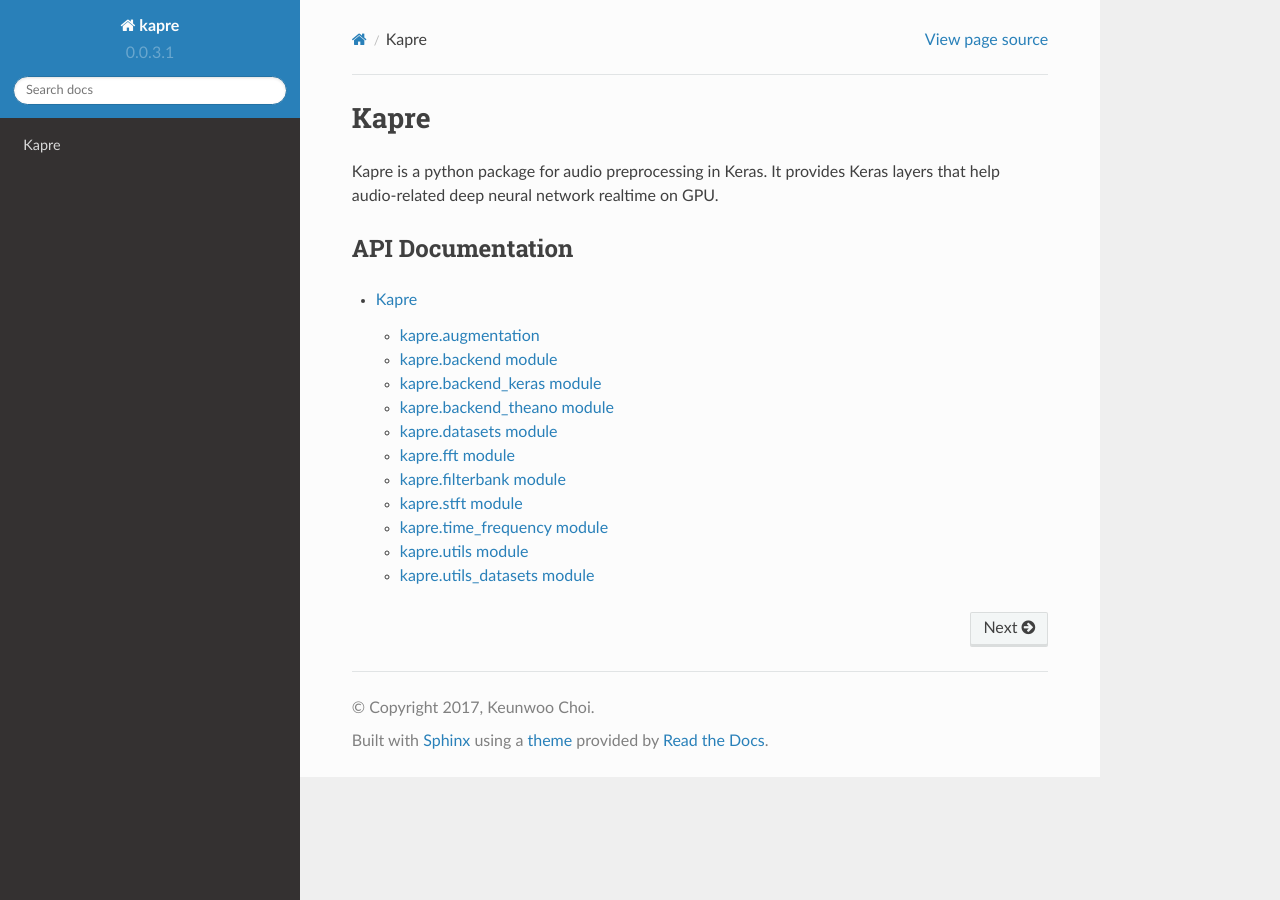
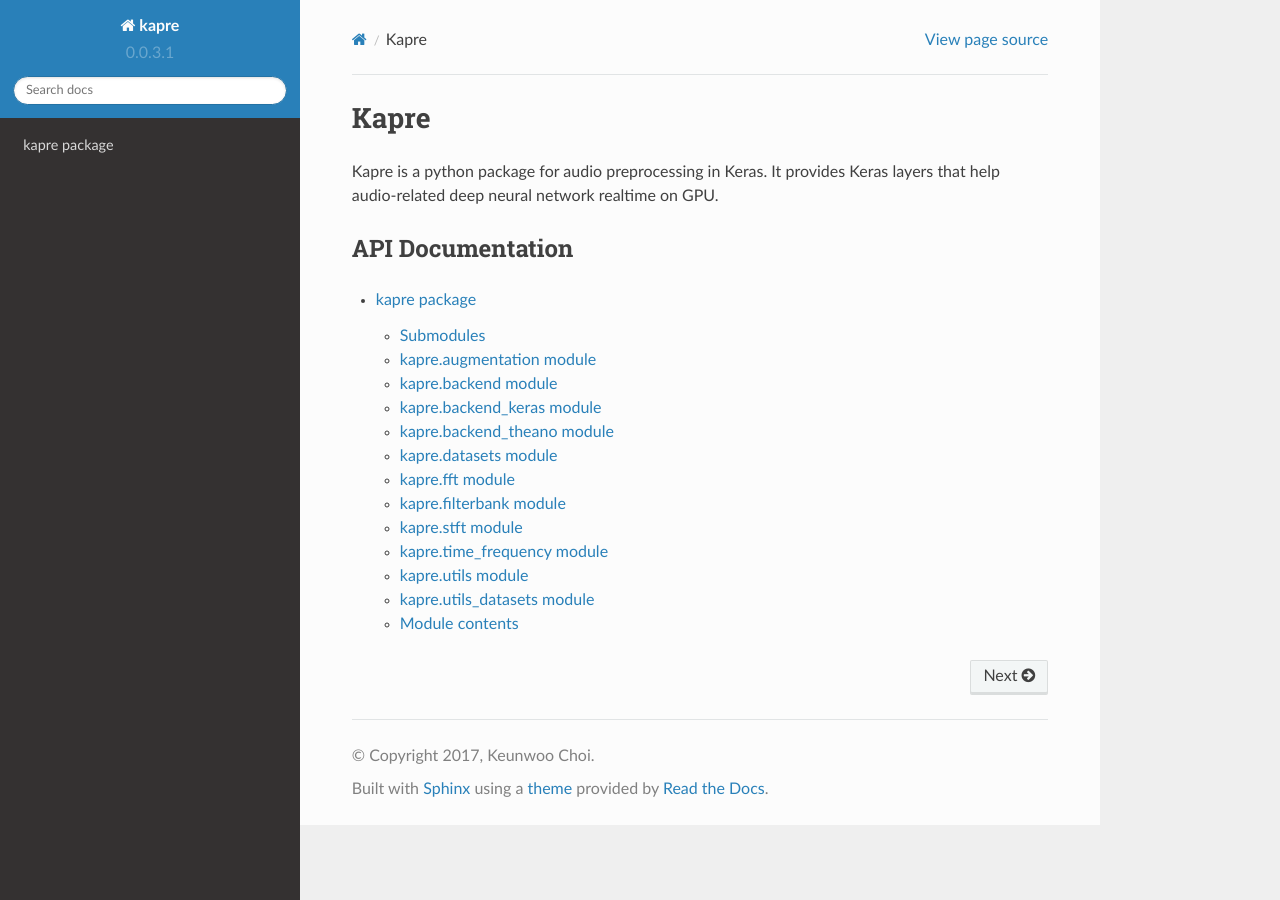
Before and after one commit to keunwoochoi/kapre, a Sphinx documentation site: the page built from docs/index.rst, in a window 1280 px wide. Built offline with Sphinx 7.4.7 and the Read the Docs theme 2.0.0, drawn with Linux system fonts in a browser that asks for light colours; pages that are not in the unit, such as notebooks, are missing from menus.

Commit message:
for documentation again...

```diff
--- a/docs/kapre.rst
+++ b/docs/kapre.rst
@@ -1,7 +1,10 @@
-Kapre
-=====
+kapre package
+=============
 
-kapre.augmentation
+Submodules
+----------
+
+kapre.augmentation module
 -------------------------
 
 .. automodule:: kapre.augmentation
@@ -88,3 +91,12 @@ kapre.utils_datasets module
     :members:
     :undoc-members:
     :show-inheritance:
+
+
+Module contents
+---------------
+
+.. automodule:: kapre
+    :members:
+    :undoc-members:
+    :show-inheritance:
--- a/docs/modules.rst
+++ b/docs/modules.rst
@@ -5,4 +5,3 @@ kapre
    :maxdepth: 4
 
    kapre
-   kapre.time_frequency
```
